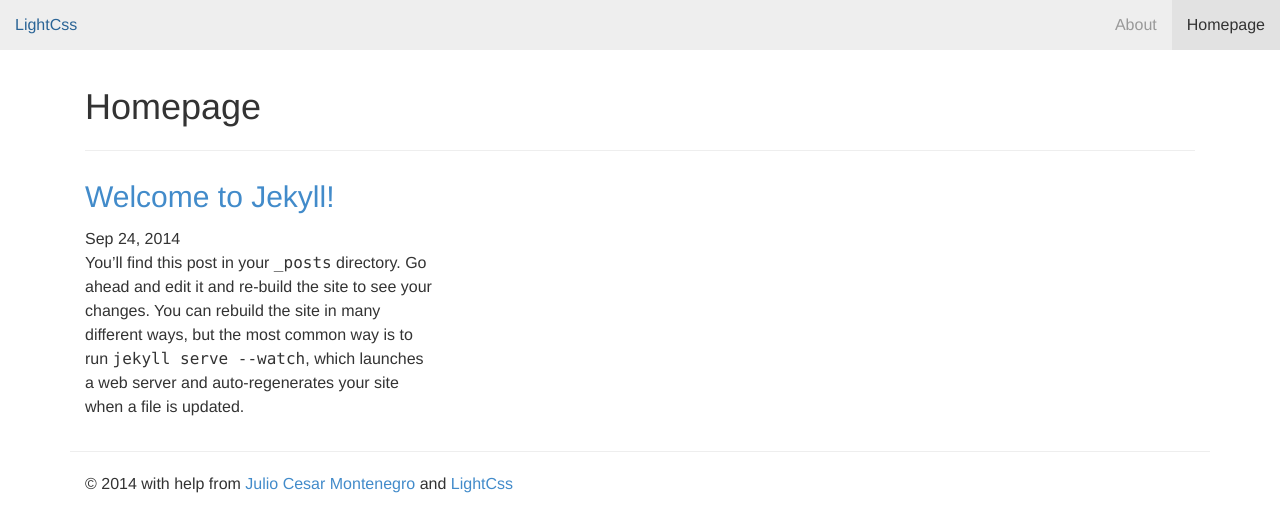
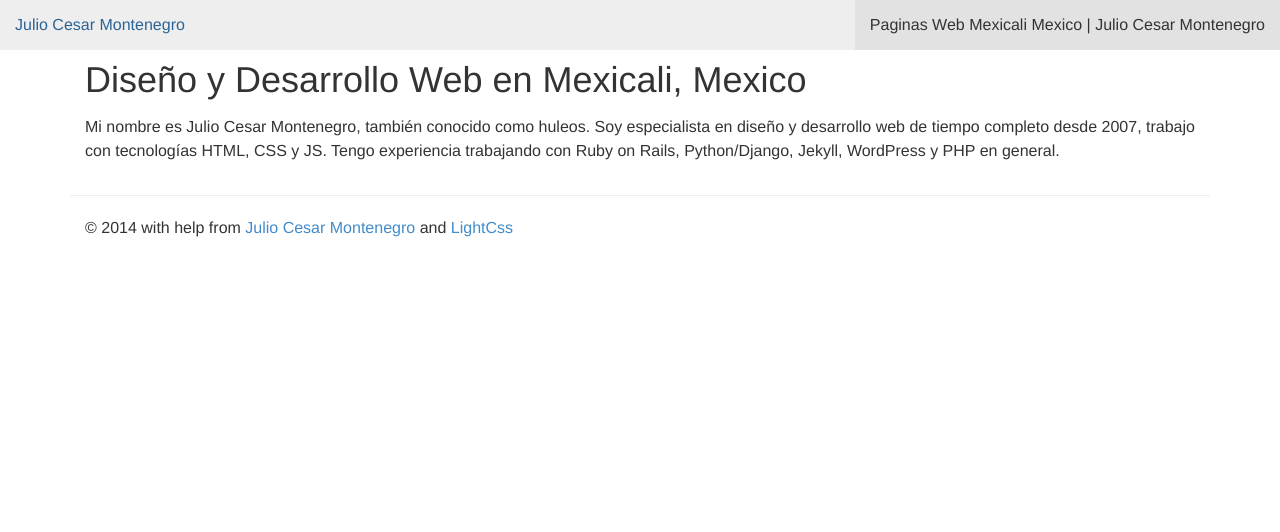
Before and after one commit to huleos/huleos, a Jekyll site: the page built from index.md, in a window 1280 px wide. Shown: the top 532 px of the page. Built offline with Jekyll 4.4.1, drawn with Linux system fonts in a browser that asks for light colours; nearby versions of some CDN libraries.

Commit message:
write real content

```diff
--- a/_layouts/default.html
+++ b/_layouts/default.html
@@ -20,7 +20,7 @@
 
 	<!-- Header -->
 	<nav class="nav navbar">
-		<a href="/" class="nav-brand">LightCss</a>
+		<a href="/" class="nav-brand">Julio Cesar Montenegro</a>
 		<ul class="right">
 			{% assign pages_list = site.pages %}
 			{% assign group = 'navigation' %}
--- a/_layouts/page.html
+++ b/_layouts/page.html
@@ -2,11 +2,8 @@
 layout: default
 ---
 
-<header class="page-header">
-  <h1>{{ page.title }} {% if page.tagline %} <small>{{ page.tagline }}</small>{% endif %}</h1>
-</header>
-<article class="row">
-  <div class="col sm-12">
+<!-- <article class="row">
+  <div class="col sm-12"> -->
     {{ content }}
-  </div>
-</article>
+<!--   </div>
+</article> -->
--- a/_posts/2014-09-24-welcome-to-jekyll.markdown
+++ /dev/null
@@ -1,26 +0,0 @@
----
-layout: post
-title:  "Welcome to Jekyll!"
-description: We can easily add meta description in Jekyll post. It can generate more visitors for our blog through SERP(Search Engine Result Pages) & indirectly improve SEO.
-date:   2014-09-24 12:39:12
-categories: jekyll huleos
----
-You’ll find this post in your `_posts` directory. Go ahead and edit it and re-build the site to see your changes. You can rebuild the site in many different ways, but the most common way is to run `jekyll serve --watch`, which launches a web server and auto-regenerates your site when a file is updated.
-
-To add new posts, simply add a file in the `_posts` directory that follows the convention `YYYY-MM-DD-name-of-post.ext` and includes the necessary front matter. Take a look at the source for this post to get an idea about how it works.
-
-Jekyll also offers powerful support for code snippets:
-
-{% highlight ruby %}
-def print_hi(name)
-  puts "Hi, #{name}"
-end
-print_hi('Tom')
-#=> prints 'Hi, Tom' to STDOUT.
-{% endhighlight %}
-
-Check out the [Jekyll docs][jekyll] for more info on how to get the most out of Jekyll. File all bugs/feature requests at [Jekyll’s GitHub repo][jekyll-gh]. If you have questions, you can ask them on [Jekyll’s dedicated Help repository][jekyll-help].
-
-[jekyll]:      http://jekyllrb.com
-[jekyll-gh]:   https://github.com/jekyll/jekyll
-[jekyll-help]: https://github.com/jekyll/jekyll-help
--- a/about.md
+++ /dev/null
@@ -1,13 +0,0 @@
----
-layout: page
-title: About
-permalink: /about/
-description: Write here the custom description
-group: "navigation"
----
-
-This is the base Jekyll theme. You can find out more info about customizing your Jekyll theme, as well as basic Jekyll usage documentation at [jekyllrb.com](http://jekyllrb.com/)
-
-You can find the source code for the Jekyll new theme at: [github.com/jglovier/jekyll-new](https://github.com/jglovier/jekyll-new)
-
-You can find the source code for Jekyll at [github.com/jekyll/jekyll](https://github.com/jekyll/jekyll)
--- a/index.md
+++ b/index.md
@@ -1,10 +1,14 @@
 ---
 layout: page
-title: Homepage
+title: Paginas Web Mexicali Mexico | Julio Cesar Montenegro
 permalink: /
-description: Write here the custom description
+description: Necesitas una pagina web para darte a conocer, por favor contactame a (686) 210 2600
 group: "navigation"
 ---
+
+#Diseño y Desarrollo Web en Mexicali, Mexico
+
+Mi nombre es Julio Cesar Montenegro, también conocido como huleos. Soy especialista en diseño y desarrollo web de tiempo completo desde 2007, trabajo con tecnologías HTML, CSS y JS. Tengo experiencia trabajando con Ruby on Rails, Python/Django, Jekyll, WordPress y PHP en general.
 
 <div class="row">
   {% for post in site.posts %}
```
